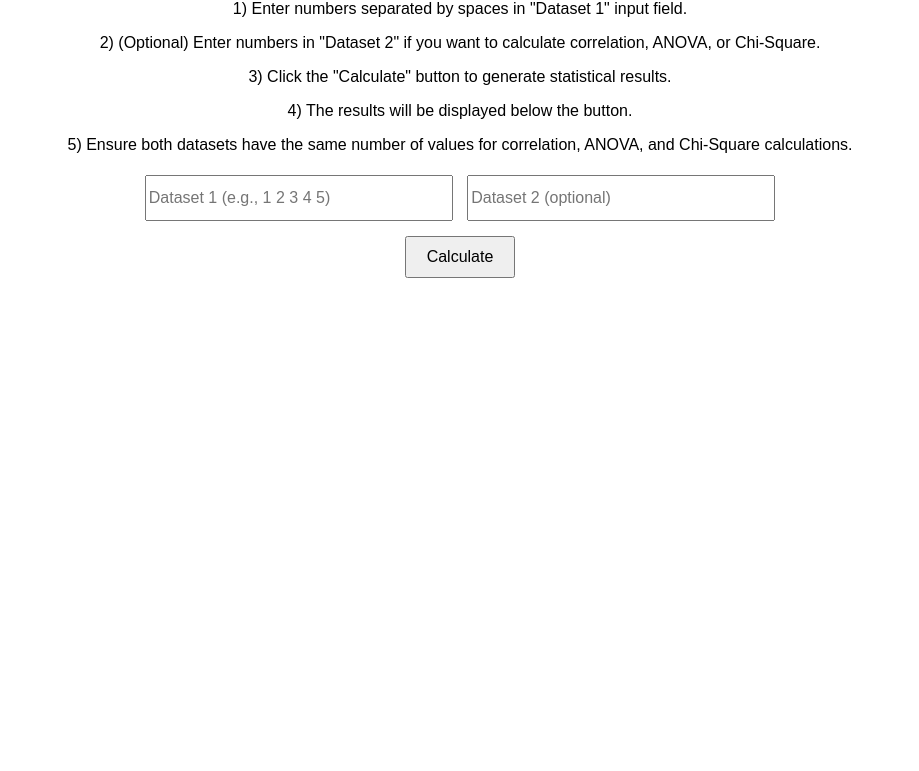
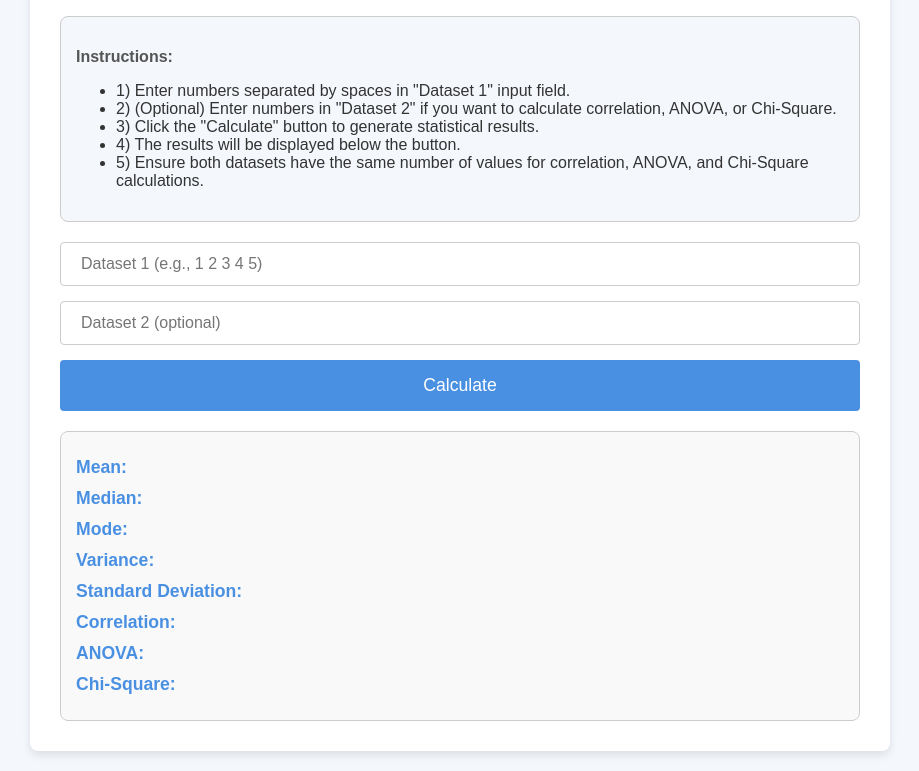
Before and after one commit to joycify/stat-calculator, a plain HTML site: page index.html in a window 1280 px wide. Shown: the part 114-885 px from the top of the page, without its empty margins (180-1099 px from the left). Before the commit the page ends 800 px from the top, so only its background shows below. Drawn offline with Linux system fonts and the light colour scheme.

Commit message:
modified the apperance

```diff
--- a/index.html
+++ b/index.html
@@ -5,51 +5,127 @@
     <meta name="viewport" content="width=device-width, initial-scale=1.0">
     <title>Descriptive Statistics Calculator</title>
     <style>
+        /* General Styles */
         body {
-            font-family: Arial, sans-serif;
-            text-align: center;
-            margin: 20px;
+            font-family: 'Arial', sans-serif;
+            background-color: #f4f7fc;
+            color: #333;
+            margin: 0;
+            padding: 20px;
         }
+
+        h1 {
+            color: #4a90e2;
+            font-size: 2em;
+        }
+
+        p {
+            font-size: 1em;
+            color: #555;
+        }
+
+        .container {
+            max-width: 800px;
+            margin: 0 auto;
+            padding: 30px;
+            background-color: white;
+            border-radius: 8px;
+            box-shadow: 0 4px 8px rgba(0, 0, 0, 0.1);
+        }
+
+        /* Input Fields */
         input[type=text] {
-            width: 300px;
-            height: 40px;
-            font-size: 16px;
-            margin: 5px;
+            width: 100%;
+            padding: 12px 20px;
+            font-size: 1rem;
+            margin-bottom: 15px;
+            border-radius: 4px;
+            border: 1px solid #ccc;
+            box-sizing: border-box;
+            transition: border 0.3s;
         }
+
+        input[type=text]:focus {
+            border-color: #4a90e2;
+        }
+
+        /* Button */
         button {
-            font-size: 16px;
-            margin-top: 10px;
-            padding: 10px 20px;
+            width: 100%;
+            padding: 15px;
+            font-size: 1.1rem;
+            background-color: #4a90e2;
+            color: white;
+            border: none;
+            border-radius: 4px;
+            cursor: pointer;
+            transition: background-color 0.3s;
         }
+
+        button:hover {
+            background-color: #357ABD;
+        }
+
+        /* Output Section */
         .output {
             margin-top: 20px;
-            font-size: 18px;
+            padding: 15px;
+            background-color: #f9f9f9;
+            border-radius: 8px;
+            border: 1px solid #ccc;
+            font-size: 1.1rem;
         }
+
+        .output p {
+            margin: 10px 0;
+            color: #333;
+        }
+
+        .output p span {
+            font-weight: bold;
+            color: #4a90e2;
+        }
+
+        /* Instructions */
+        .instructions {
+            background-color: #f4f7fc;
+            padding: 15px;
+            border-radius: 8px;
+            border: 1px solid #ccc;
+            margin-bottom: 20px;
+        }
+
     </style>
 </head>
 <body>
+    <div class="container">
         <h1>Descriptive Statistics Calculator</h1>
+
+        <div class="instructions">
             <p><strong>Instructions:</strong></p>
-    <p>1) Enter numbers separated by spaces in "Dataset 1" input field.</p>
-    <p>2) (Optional) Enter numbers in "Dataset 2" if you want to calculate correlation, ANOVA, or Chi-Square.</p>
-    <p>3) Click the "Calculate" button to generate statistical results.</p>
-    <p>4) The results will be displayed below the button.</p>
-    <p>5) Ensure both datasets have the same number of values for correlation, ANOVA, and Chi-Square calculations.</p>
+            <ul>
+                <li>1) Enter numbers separated by spaces in "Dataset 1" input field.</li>
+                <li>2) (Optional) Enter numbers in "Dataset 2" if you want to calculate correlation, ANOVA, or Chi-Square.</li>
+                <li>3) Click the "Calculate" button to generate statistical results.</li>
+                <li>4) The results will be displayed below the button.</li>
+                <li>5) Ensure both datasets have the same number of values for correlation, ANOVA, and Chi-Square calculations.</li>
+            </ul>
+        </div>
 
         <input type="text" id="inputData1" placeholder="Dataset 1 (e.g., 1 2 3 4 5)">
         <input type="text" id="inputData2" placeholder="Dataset 2 (optional)">
-    <br>
         <button onclick="calculateStats()">Calculate</button>
 
         <div class="output">
-        <p id="mean"></p>
-        <p id="median"></p>
-        <p id="mode"></p>
-        <p id="variance"></p>
-        <p id="stdDev"></p>
-        <p id="correlation"></p>
-        <p id="anova"></p>
-        <p id="chiSquare"></p>
+            <p id="mean"><span>Mean:</span></p>
+            <p id="median"><span>Median:</span></p>
+            <p id="mode"><span>Mode:</span></p>
+            <p id="variance"><span>Variance:</span></p>
+            <p id="stdDev"><span>Standard Deviation:</span></p>
+            <p id="correlation"><span>Correlation:</span></p>
+            <p id="anova"><span>ANOVA:</span></p>
+            <p id="chiSquare"><span>Chi-Square:</span></p>
+        </div>
     </div>
 
     <script>
```
Lines whose indentation alone changed are shown as unchanged.
